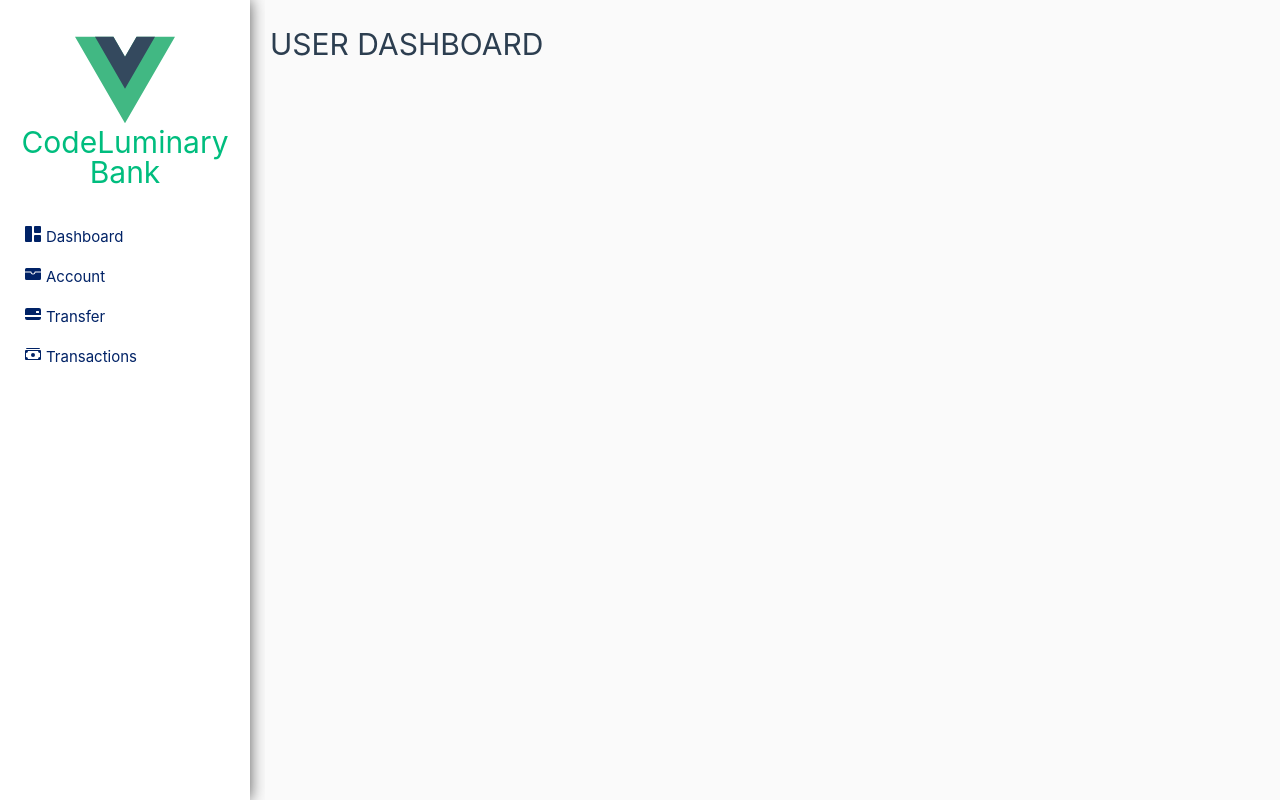
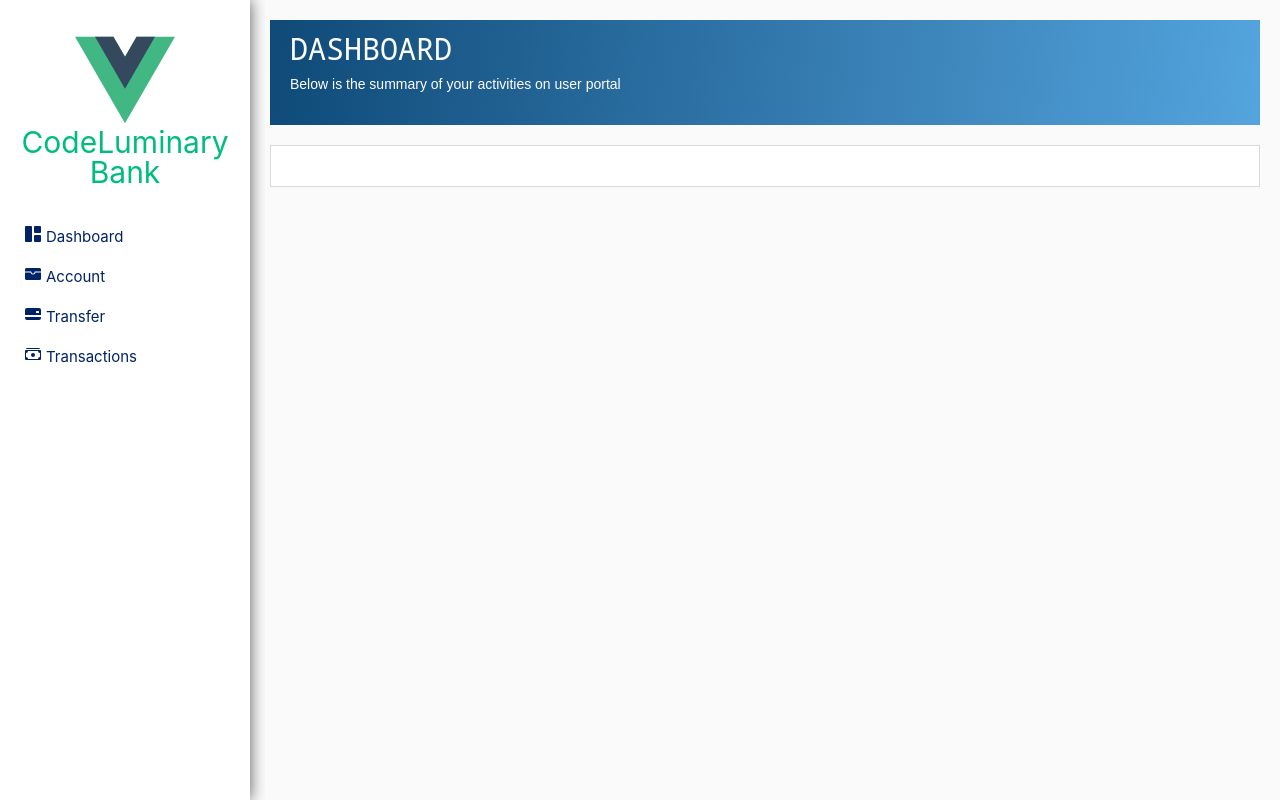
Before and after one commit to CodeLuminary/banking-application-using-nodejs-microservice, a Vue app in the folder app_frontend/frontend/: page /dashboard/1 in a window 1280 px wide. Built offline with nearby package versions, Linux system fonts and the light colour scheme.

Commit message:
user dashboard added

```diff
--- a/app_frontend/frontend/src/components/UserDashboard.vue
+++ b/app_frontend/frontend/src/components/UserDashboard.vue
@@ -1,5 +1,21 @@
+<script setup>
+</script>
 <template>
     <div>
-        <h1>USER DASHBOARD</h1>
+        <div>
+            <div class="ta-header col-12">
+                <h1>
+                    DASHBOARD
+                </h1>
+                <p>
+                    Below is the summary of your activities on user portal
+                </p>
+            </div>
+        </div>
+        <div class="contentdiv">
+        </div>
     </div>
 </template>
+<style scoped>
+    @import '@/css/user_dashboard.css';
+</style>
--- a/app_frontend/frontend/src/components/sidebar.vue
+++ b/app_frontend/frontend/src/components/sidebar.vue
@@ -11,7 +11,7 @@
             <h1>CodeLuminary Bank</h1>
         </div>
         <ul>
-            <li><a><span><Grid/></span>Dashboard</a></li>
+            <li><a><span><Grid size="16"/></span>Dashboard</a></li>
             <li><a><span><Wallet /></span>Account</a></li>
             <li><a><span><Card /></span>Transfer</a></li>
             <li><a><span><Cash /></span>Transactions</a></li>
```
